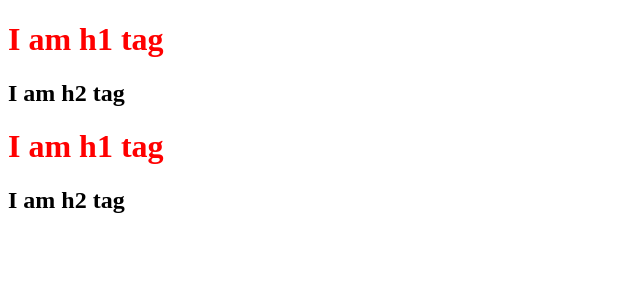
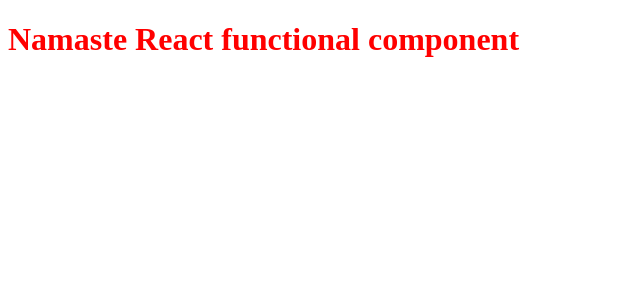
Before and after one commit to subhamupadhya/NAMASTE-REACT, a React (Vite) app: page / in a window 1280 px wide. Shown: the top 300 px of the page, without its empty margins (0-640 px from the left). Built offline with nearby package versions, Linux system fonts and the light colour scheme.

Commit message:
E-03 laying the foundation

```diff
--- a/App.js
+++ b/App.js
@@ -15,7 +15,6 @@
 import React from "react";
 import ReactDOM from "react-dom/client";
 
-
 const parent = React.createElement("div", { id: "parent" }, [
   React.createElement("div", { id: "child" }, [
     React.createElement("h1", {}, "I am h1 tag"),
@@ -27,5 +26,42 @@
   ]),
 ]);
 
+// React.createElement => object => HTMLElement(render)
+const heading = React.createElement("h1", { id: "heading" }, "namaste react");
+console.log(heading);
+
+// jsx -> is not HTML is js.
+// (transpiled before it reaches the JS) - PARCEL - Babel
+// Babel converted all the jsx code to react element and now the react understand the reat element
+// JSX -> Babel transpiles it to React.createElement -> ReactElement-js Object -> HTMLElement(render)
+
+const jsxHeading = <h1 id="heading">Namaste react using jsx</h1>
+// console.log(jsxHeading);
+
+// root must be initialized before using
 const root = ReactDOM.createRoot(document.getElementById("root"));
+
+root.render(jsxHeading);
+
 root.render(parent);
+
+// REACT COMPONENT:- 2 types
+// class based component - OLD
+// Functional Component - NEW
+
+// React functional component:=> is a function that returns some pieces of jsx code
+const HeadingComponent = () => {
+  return <h1 className="heading">Namaste React functional componenet</h1>
+};
+
+// component composition
+const HeadingComponent2 = () => {
+  return (
+    <div id="container">
+      {/* <Title /> */}
+      <h1 className="heading">Namaste React functional component</h1>
+    </div>
+  );
+};
+
+root.render(<HeadingComponent2 />);
--- a/package.json
+++ b/package.json
@@ -4,6 +4,7 @@
   "description": "this is namaste react course",
   "scripts": {
     "start": "parcel index.html",
+    "build": "parcel build index.html",
     "test": "jest"
   },
   "repository": {
```
